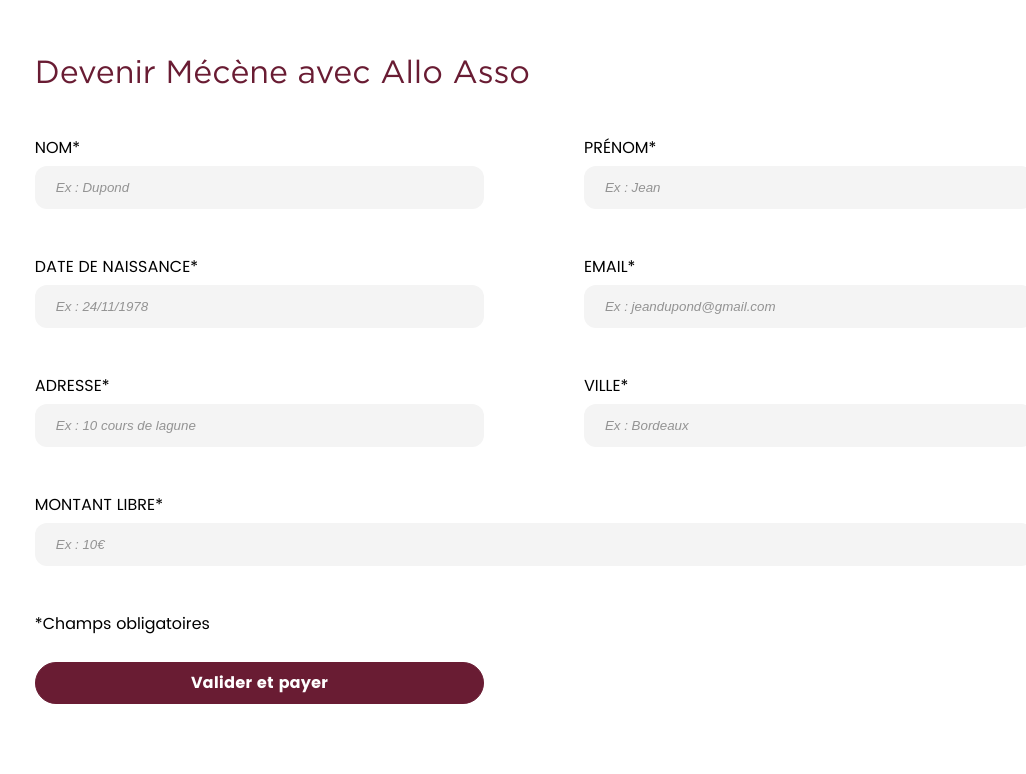
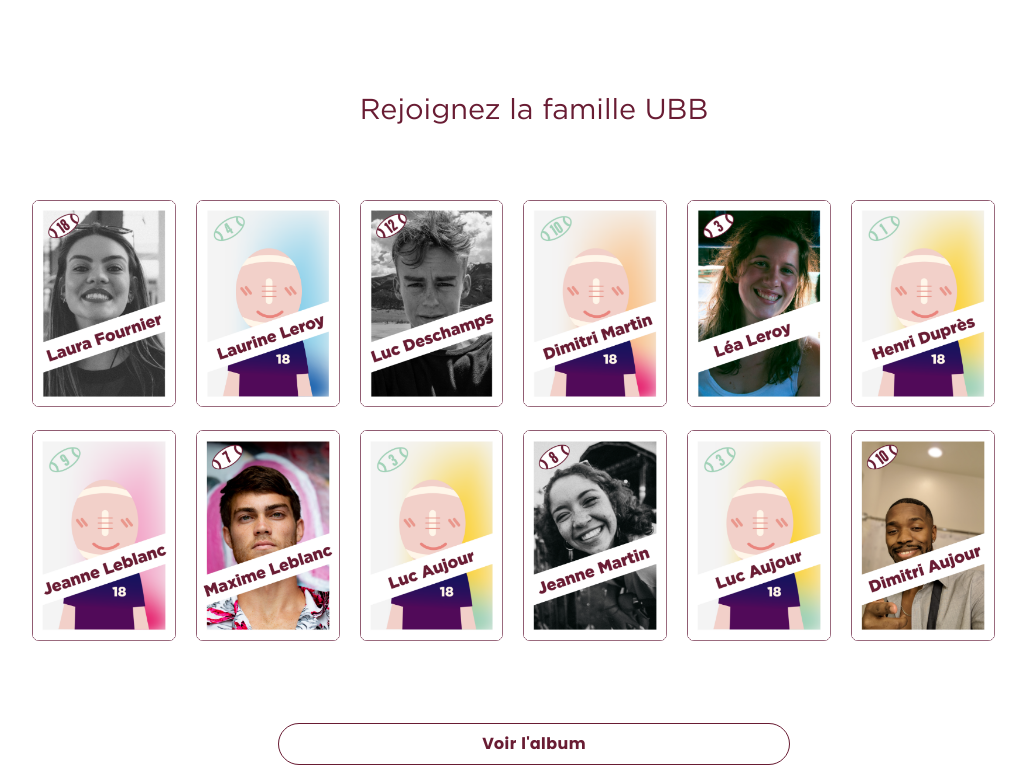
Before and after one commit to augcouec/coeurderugby, a Vue app: page /donation in a window 1280 px wide. Shown: the part 1306-2080 px from the top of the page, without its empty margins (106-1132 px from the left). Built offline with nearby package versions, Linux system fonts and the light colour scheme.

Commit message:
donation final

```diff
--- a/src/pages/Donation.vue
+++ b/src/pages/Donation.vue
@@ -61,6 +61,22 @@
           </swiper>
         </div>
       </section>
+      <section class="section-album">
+        <h2>Rejoignez la famille UBB</h2>
+        <div class="album">
+          <div
+            v-for="(avatar, index) in avatars"
+            :key="index + avatar"
+            class="albumimg"
+          >
+            <img :src="avatar" />
+          </div>
+        </div>
+        <router-link class="link link--white" to="/album"
+          >Voir l'album</router-link
+        >
+      </section>
+
       <section class="formul">
         <h2>Devenir Mécène avec Allo Asso</h2>
         <div class="formul-container">
@@ -115,6 +131,18 @@
 import InputTextarea from "@/components/InputTextarea";
 import { Swiper, SwiperSlide } from "vue-awesome-swiper";
 import "swiper/swiper-bundle.css";
+import Image1 from "@/assets/images/avatars/UBB CARD 5-02.png";
+import Image2 from "@/assets/images/avatars/UBB CARD 5-03.png";
+import Image3 from "@/assets/images/avatars/UBB CARD 5-04.png";
+import Image4 from "@/assets/images/avatars/UBB CARD 5-05.png";
+import Image5 from "@/assets/images/avatars/UBB CARD 5-06.png";
+import Image6 from "@/assets/images/avatars/UBB CARD 5-07.png";
+import Image7 from "@/assets/images/avatars/UBB CARD 5-08.png";
+import Image8 from "@/assets/images/avatars/UBB CARD 5-09.png";
+import Image9 from "@/assets/images/avatars/UBB CARD 5-10.png";
+import Image10 from "@/assets/images/avatars/UBB CARD 5-11.png";
+import Image11 from "@/assets/images/avatars/UBB CARD 5-12.png";
+import Image12 from "@/assets/images/avatars/UBB CARD 5-12.png";
 
 export default {
   name: "DonationPage",
@@ -142,6 +170,20 @@
           prevEl: ".swiper-button-prev",
         },
       },
+      avatars: [
+        Image2,
+        Image8,
+        Image4,
+        Image10,
+        Image6,
+        Image1,
+        Image9,
+        Image3,
+        Image11,
+        Image5,
+        Image12,
+        Image7,
+      ],
     };
   },
 };
@@ -235,6 +277,36 @@
     margin: 5%;
   }
 }
+.section-album {
+  display: flex;
+  flex-direction: column;
+  justify-content: center;
+  align-items: center;
+  h2 {
+    color: $color-primary;
+    font-size: 1.8em;
+    margin: 3% 0 5% 0;
+  }
+  .link {
+    width: 40%;
+    margin: 3% 0 10% 0;
+  }
+}
+.album {
+  padding: 0 10% 30px 10%;
+  display: flex;
+  flex-wrap: wrap;
+}
+
+.albumimg {
+  width: 16%;
+  padding: 10px;
+
+  img {
+    width: 100%;
+  }
+}
+
 .formul {
   width: 78%;
   margin-left: 11%;
```
